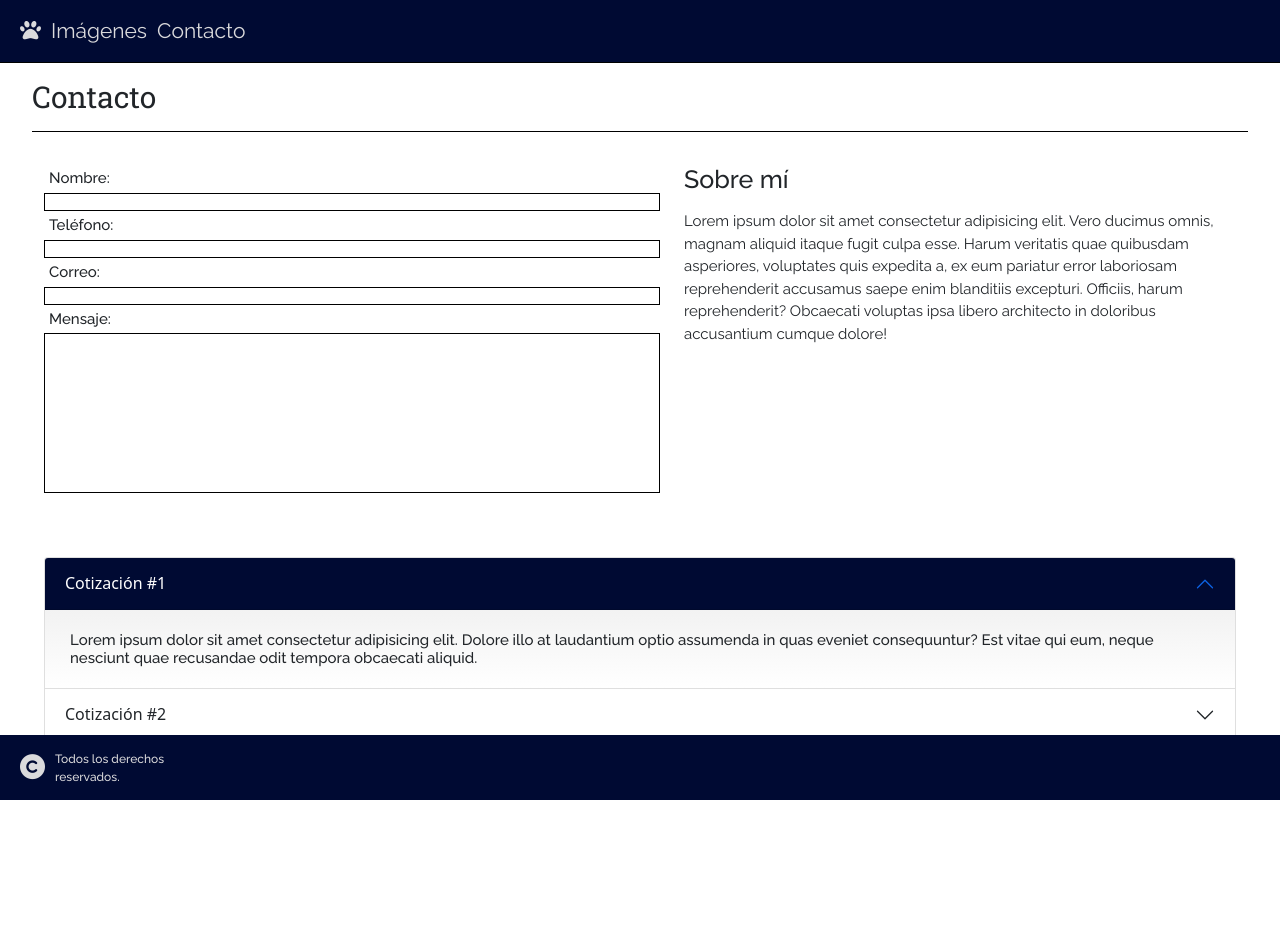
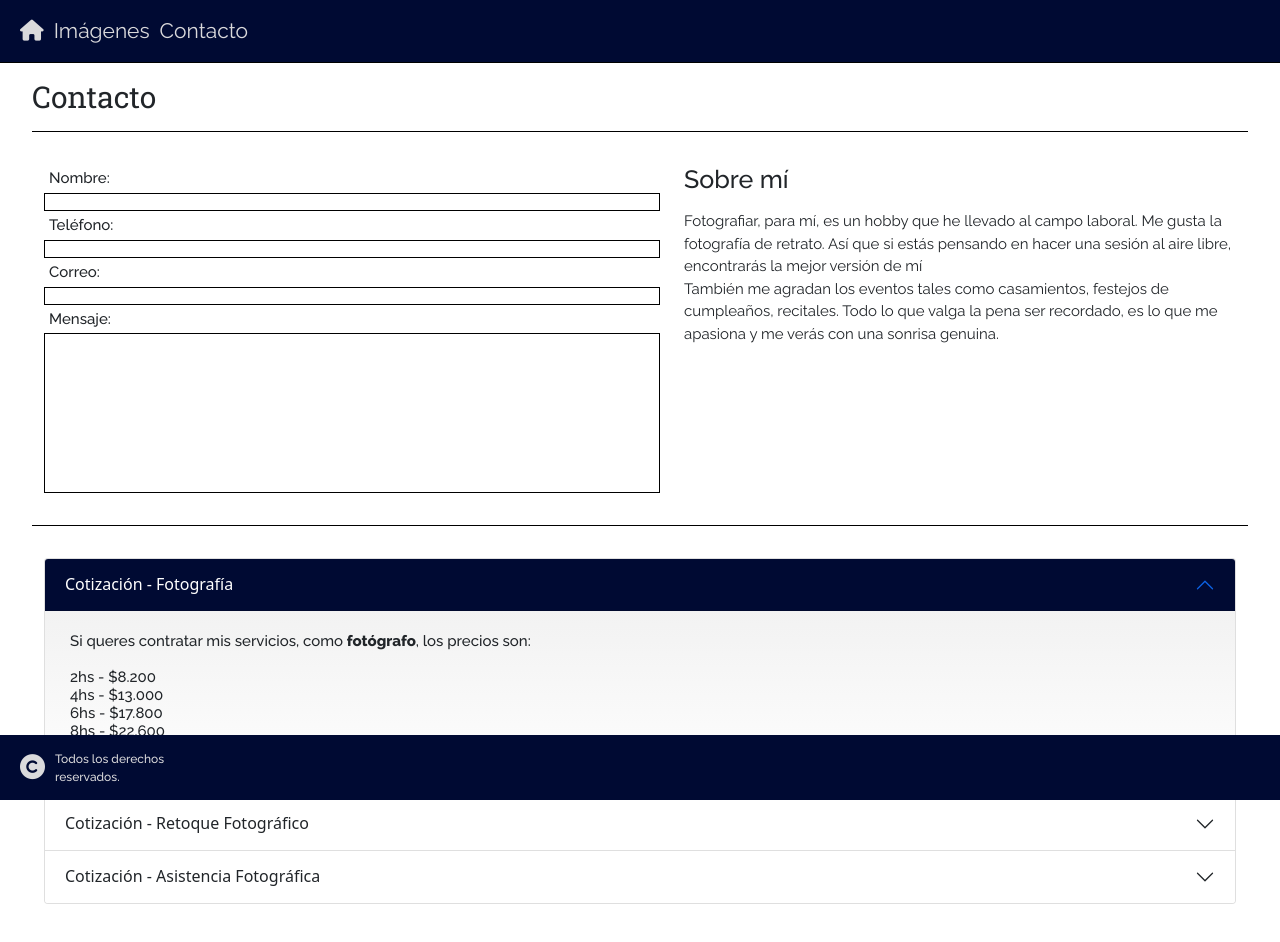
Before and after one commit to EzequielMartinezV/Proyecto-Final-Ezequiel-Martinez, a plain HTML site: page contact.html in a window 1280 px wide. Drawn offline with nearby package versions, Linux system fonts and the light colour scheme.

Commit message:
se agregarón más fotos a la galería y texto relevante

```diff
--- a/contact.html
+++ b/contact.html
@@ -21,7 +21,7 @@
     <header>
         <nav>
             <ul>
-                <a href="./index.html"><li><i class="fa-solid fa-paw"></i></li></a>
+                <a href="./index.html"><li><i class="fa-solid fa-house"></i></li></a>
                 <a href="./gallery.html"><li>Imágenes</li></a>
                 <a href="./contact.html "><li>Contacto</li></a>
             </ul>
@@ -49,12 +49,14 @@
                     <!-- sobre mi -->
                     <div class="col-6 animate__animated animate__bounceIn">
                         <h2 class="sobreMih2 ">Sobre mí</h2>
-                        <p>Lorem ipsum dolor sit amet consectetur adipisicing elit. Vero ducimus omnis, magnam aliquid itaque fugit culpa esse. Harum veritatis quae quibusdam asperiores, voluptates quis expedita a, ex eum pariatur error laboriosam reprehenderit accusamus saepe enim blanditiis excepturi. Officiis, harum reprehenderit? Obcaecati voluptas ipsa libero architecto in doloribus accusantium cumque dolore!</p>
+                        <p>Fotografiar, para mí, es un hobby que he llevado al campo laboral. Me gusta la fotografía de retrato. Así que si estás pensando en hacer una sesión al aire libre, encontrarás la mejor versión de mí<br>
+                        También me agradan los eventos tales como casamientos, festejos de cumpleaños, recitales. Todo lo que valga la pena ser recordado, es lo que me apasiona y me verás con una sonrisa genuina.</p>
                     </div>
                     <!-- sobre mi -->
                 </div>
             </div>
             <!-- Cotización -->
+            <div class="contact__main__line"></div>
             <div class="divMenor animate__animated animate__bounceIn">
                 <div class="container-fluid">
                     <div class="col-12">
@@ -62,36 +64,50 @@
                             <div class="accordion-item">
                             <h2 class="accordion-header" id="headingOne">
                                 <button class="accordion-button" type="button" data-bs-toggle="collapse" data-bs-target="#collapseOne" aria-expanded="true" aria-controls="collapseOne">
-                                Cotización #1
+                                Cotización - Fotografía
                                 </button>
                             </h2>
                             <div id="collapseOne" class=" collapse show" aria-labelledby="headingOne" data-bs-parent="#accordionExample">
                                 <div class="accordion-body">
-                                    <h5>Lorem ipsum dolor sit amet consectetur adipisicing elit. Dolore illo at laudantium optio assumenda in quas eveniet consequuntur? Est vitae qui eum, neque nesciunt quae recusandae odit tempora obcaecati aliquid.</h5>
+                                    <h5>Si queres contratar mis servicios, como <strong>fotógrafo</strong>, los precios son:<br><br>
+                                        2hs - $8.200<br>
+                                        4hs - $13.000<br>
+                                        6hs - $17.800<br>
+                                        8hs - $22.600<br><br>
+
+                                        Hs Adicional: $4.100</h5>
                                 </div>
                             </div>
                             </div>
                             <div class="accordion-item">
                             <h2 class="accordion-header" id="headingTwo">
                                 <button class="accordion-button collapsed" type="button" data-bs-toggle="collapse" data-bs-target="#collapseTwo" aria-expanded="false" aria-controls="collapseTwo">
-                                Cotización #2
+                                Cotización - Retoque Fotográfico
                                 </button>
                             </h2>
                             <div id="collapseTwo" class="accordion-collapse collapse" aria-labelledby="headingTwo" data-bs-parent="#accordionExample">
                                 <div class="accordion-body">
-                                    <h5>Lorem ipsum dolor sit amet consectetur adipisicing elit. Dolore illo at laudantium optio assumenda in quas eveniet consequuntur? Est vitae qui eum, neque nesciunt quae recusandae odit tempora obcaecati aliquid.</h5>
+                                    <h5>Si queres contratar mis servicios, para <strong>retocar o editar tus propias fotos</strong>, el precio es:<br><br>
+                                        $820 - Cada foto
+                                    </h5>
                                 </div>
                             </div>
                             </div>
                             <div class="accordion-item">
                             <h2 class="accordion-header" id="headingThree">
                                 <button class="accordion-button collapsed" type="button" data-bs-toggle="collapse" data-bs-target="#collapseThree" aria-expanded="false" aria-controls="collapseThree">
-                                Cotización #3
+                                Cotización - Asistencia Fotográfica
                                 </button>
                             </h2>
                             <div id="collapseThree" class="accordion-collapse collapse" aria-labelledby="headingThree" data-bs-parent="#accordionExample">
                                 <div class="accordion-body">
-                                    <h5>Lorem ipsum dolor sit amet consectetur adipisicing elit. Dolore illo at laudantium optio assumenda in quas eveniet consequuntur? Est vitae qui eum, neque nesciunt quae recusandae odit tempora obcaecati aliquid.</h5>
+                                    <h5>Si queres contratar mis servicios, como <strong>asistente fotográfico</strong>, los precios son:<br><br>
+                                        2hs - $3.000<br>
+                                        4hs - $5.400<br>
+                                        6hs - $7.500<br>
+                                        8hs - $9.000<br><br>
+
+                                        Hs Adicional: $1.500</h5>
                                 </div>
                             </div>
                             </div>
```
Also changed, not shown: gallery.html (+22 -3 lines), index.html (+1 -1 lines), assets/img/bn1-360x480.jpg (added), assets/img/bn2-480x360.jpg (added), assets/img/bn3-480x360.jpg (added), assets/img/bn4-480x360.jpg (added), assets/img/bn5-360x480.jpg (added), assets/img/em4-360x480.jpg (added), assets/img/em5-480x360.jpg (added).
